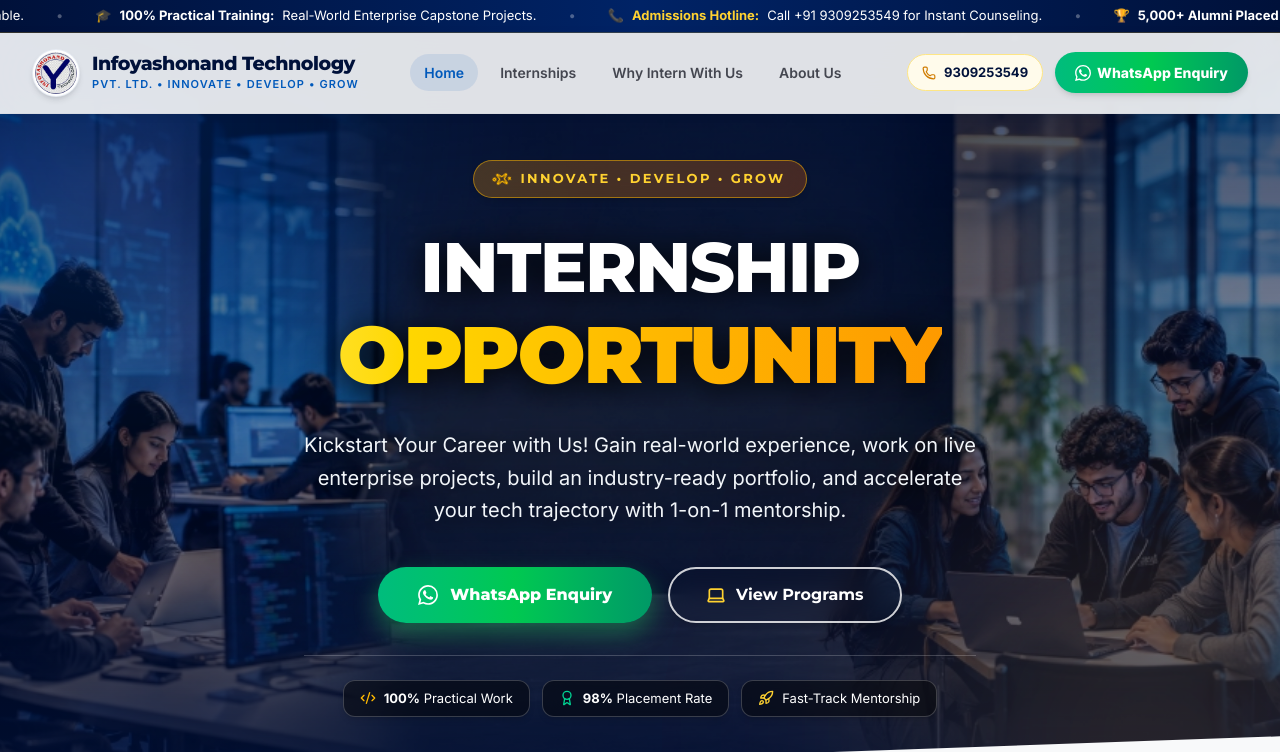
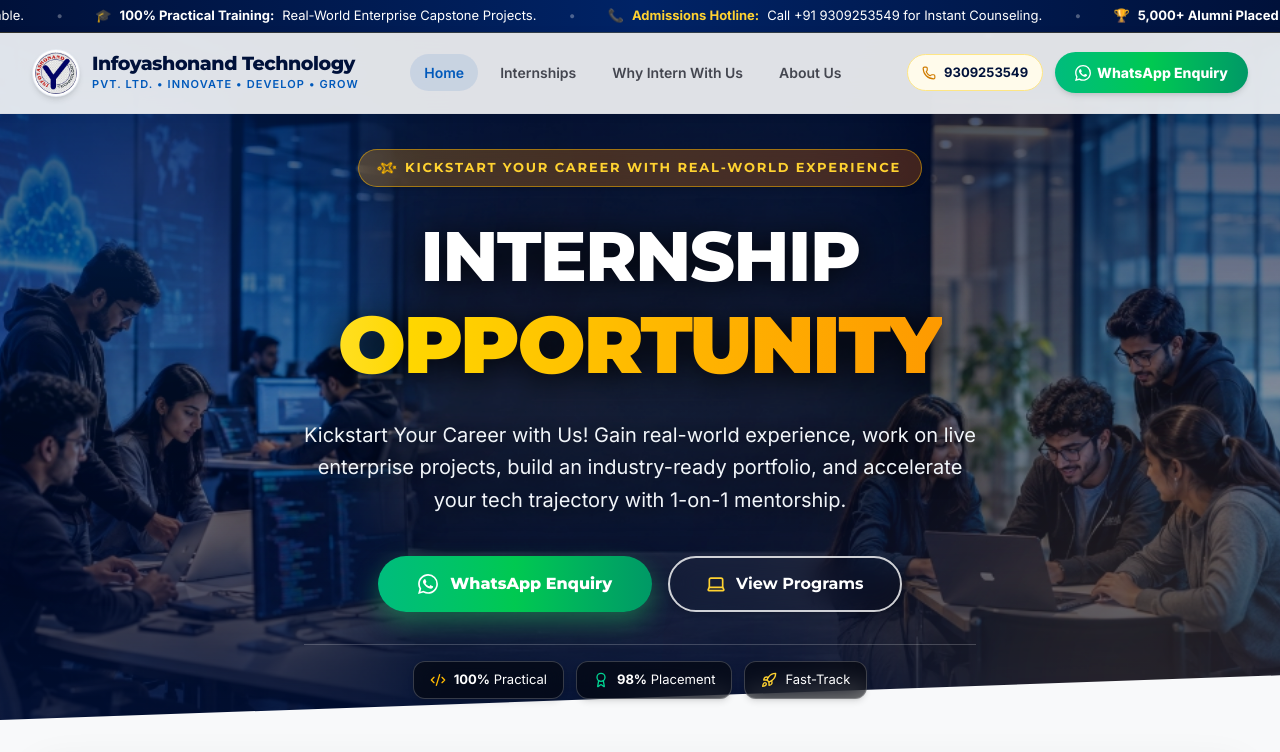
Before and after one commit to AKSHAD2004/ITPL, a React (Vite) app: page / in a window 1280 px wide. Shown: the top 752 px of the page. Built offline with nearby package versions, Linux system fonts and the light colour scheme.

Commit message:
change in the boxe

```diff
--- a/src/components/HeroSection.tsx
+++ b/src/components/HeroSection.tsx
@@ -13,7 +13,7 @@ export const HeroSection: React.FC<HeroSectionProps> = ({
   onExploreRoles
 }) => {
   return (
-    <section className="relative w-full overflow-hidden bg-[#00113a] text-white pt-36 sm:pt-40 pb-24 sm:pb-32 lg:pb-36 min-h-[85vh] flex items-center">
+    <section className="relative w-full overflow-hidden bg-[#00113a] text-white pt-28 sm:pt-36 pb-16 sm:pb-24 min-h-[100dvh] flex items-center justify-center">
 
       {/* Full Background Image Layer - Responsive alignment for mobile & desktop */}
       <div
@@ -40,8 +40,8 @@ export const HeroSection: React.FC<HeroSectionProps> = ({
           {/* Tag Badge */}
           <div className="inline-flex items-center gap-2.5 px-4 sm:px-5 py-2 rounded-full bg-gradient-to-r from-amber-500/25 to-orange-500/25 border border-amber-400/50 text-amber-300 shadow-md backdrop-blur-md">
             <Sparkles className="w-4 h-4 text-amber-400 shrink-0 animate-spin" style={{ animationDuration: '6s' }} />
-            <span className="text-[12px] sm:text-[13px] font-bold tracking-[0.18em] uppercase font-heading">
-              Innovate • Develop • Grow
+            <span className="text-[11px] sm:text-[13px] font-bold tracking-[0.14em] uppercase font-heading">
+              Kickstart Your Career With Real-World Experience
             </span>
           </div>
 
@@ -81,21 +81,21 @@ export const HeroSection: React.FC<HeroSectionProps> = ({
             </button>
           </div>
 
-          {/* Floating Highlights Strip */}
-          <div className="pt-6 flex flex-wrap items-center justify-center gap-3 border-t border-white/20 w-full max-w-2xl">
-            <div className="inline-flex items-center gap-2 px-4 py-2 rounded-xl bg-black/45 border border-white/20 backdrop-blur-md text-[13px] text-white shadow-md">
-              <Code2 className="w-4 h-4 text-amber-400" />
-              <span><strong>100%</strong> Practical Work</span>
+          {/* Floating Highlights Strip - Single line alignment on mobile */}
+          <div className="pt-4 flex flex-row items-center justify-center gap-1.5 sm:gap-3 border-t border-white/20 w-full max-w-2xl">
+            <div className="inline-flex items-center gap-1 sm:gap-2 px-2.5 sm:px-4 py-1 sm:py-2 rounded-lg sm:rounded-xl bg-black/50 border border-white/20 backdrop-blur-md text-[10px] sm:text-[13px] text-white shadow-md whitespace-nowrap shrink-0">
+              <Code2 className="w-3 h-3 sm:w-4 sm:h-4 text-amber-400 shrink-0" />
+              <span><strong>100%</strong> Practical</span>
             </div>
 
-            <div className="inline-flex items-center gap-2 px-4 py-2 rounded-xl bg-black/45 border border-white/20 backdrop-blur-md text-[13px] text-white shadow-md">
-              <Award className="w-4 h-4 text-emerald-400" />
-              <span><strong>98%</strong> Placement Rate</span>
+            <div className="inline-flex items-center gap-1 sm:gap-2 px-2.5 sm:px-4 py-1 sm:py-2 rounded-lg sm:rounded-xl bg-black/50 border border-white/20 backdrop-blur-md text-[10px] sm:text-[13px] text-white shadow-md whitespace-nowrap shrink-0">
+              <Award className="w-3 h-3 sm:w-4 sm:h-4 text-emerald-400 shrink-0" />
+              <span><strong>98%</strong> Placement</span>
             </div>
 
-            <div className="inline-flex items-center gap-2 px-4 py-2 rounded-xl bg-black/45 border border-white/20 backdrop-blur-md text-[13px] text-white shadow-md">
-              <Rocket className="w-4 h-4 text-amber-300" />
-              <span>Fast-Track Mentorship</span>
+            <div className="inline-flex items-center gap-1 sm:gap-2 px-2.5 sm:px-4 py-1 sm:py-2 rounded-lg sm:rounded-xl bg-black/50 border border-white/20 backdrop-blur-md text-[10px] sm:text-[13px] text-white shadow-md whitespace-nowrap shrink-0">
+              <Rocket className="w-3 h-3 sm:w-4 sm:h-4 text-amber-300 shrink-0" />
+              <span>Fast-Track</span>
             </div>
           </div>
 
```
